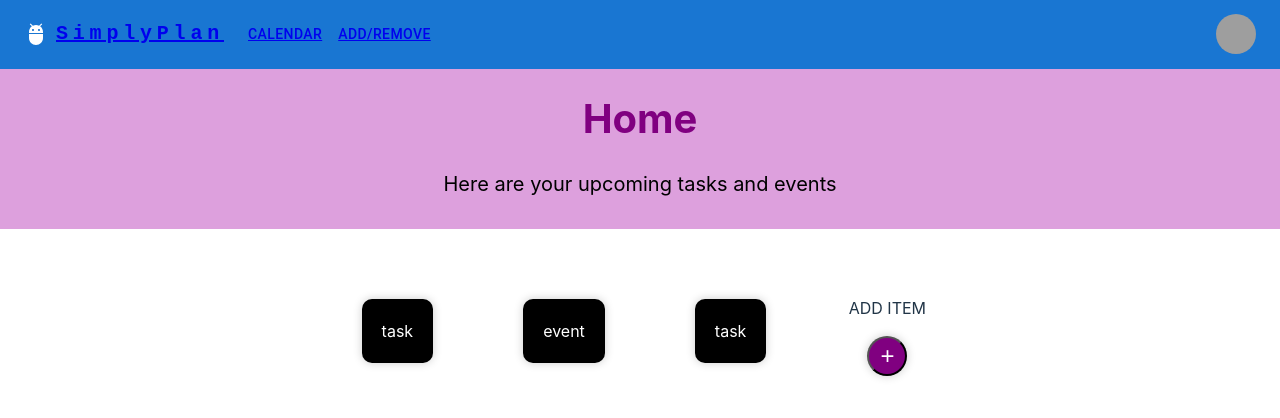
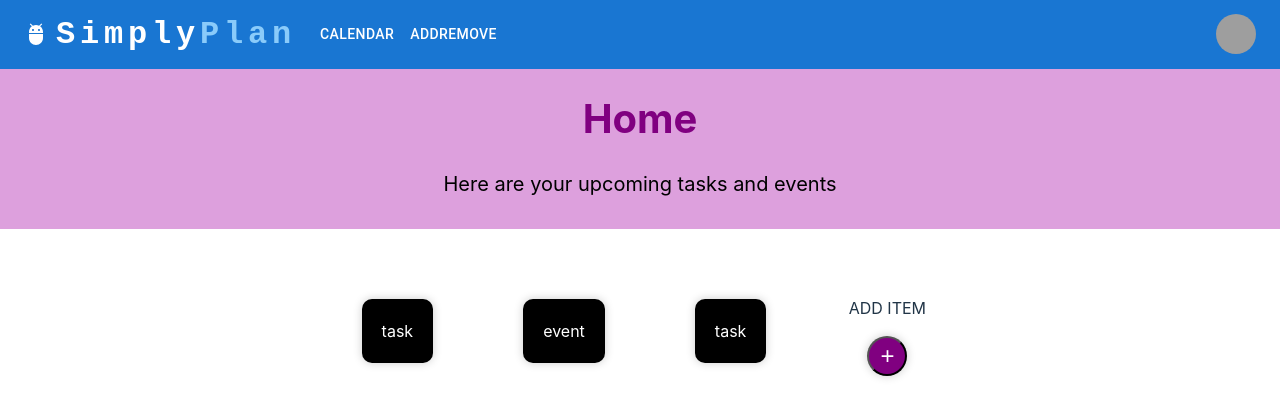
Before and after one commit to saikot-paul/habit-tracker, a React (Vite) app in the folder client/: page /maincontent in a window 1280 px wide. Shown: the top 418 px of the page. Built offline with nearby package versions, Linux system fonts and the light colour scheme; grey boxes are pictures that could not be loaded.

Commit message:
Styled links in the navbar, and added new page

```diff
--- /dev/null
+++ b/client/src/components/navBar/Navbar.css
@@ -0,0 +1,17 @@
+.title {
+    text-decoration: none;
+    font-size: 2rem;
+    margin: 0;
+    color: white;
+  }
+
+  .colored-words {
+    text-decoration: none;
+    font-size: 2rem;
+    color: var(--secondary-color);
+  }
+
+  .navbutton {
+    color: white;
+    text-decoration: none;
+  }
--- a/client/src/components/navBar/NavigationBar.tsx
+++ b/client/src/components/navBar/NavigationBar.tsx
@@ -14,7 +14,9 @@ import MenuItem from "@mui/material/MenuItem";
 import AdbIcon from "@mui/icons-material/Adb";
 import {NavLink} from "react-router-dom";
 
-const pages = ["Calendar", "Add/Remove"];
+import './Navbar.css';
+
+const pages = ["Calendar", "AddRemove"];
 const settings = ["Logout"];
 
 function ResponsiveAppBar() {
@@ -64,7 +66,8 @@ function ResponsiveAppBar() {
               textDecoration: "none",
             }}
           >
-            <NavLink to="/maincontent">SimplyPlan</NavLink>
+            <NavLink className="title" to="/maincontent">Simply</NavLink>
+            <NavLink className="colored-words" to="/maincontent">Plan</NavLink>
           </Typography>
 
           <Box sx={{ flexGrow: 1, display: { xs: "flex", md: "none" } }}>
@@ -122,7 +125,8 @@ function ResponsiveAppBar() {
               textDecoration: "none",
             }}
           >
-            <NavLink to="/maincontent">HOME</NavLink>
+            <NavLink className="title" to="/maincontent">Simply</NavLink>
+            <NavLink className="colored-words" to="/maincontent">Plan</NavLink>
           </Typography>
           <Box sx={{ flexGrow: 1, display: { xs: "none", md: "flex" } }}>
             {pages.map((page) => (
@@ -131,7 +135,7 @@ function ResponsiveAppBar() {
                 onClick={handleCloseNavMenu}
                 sx={{ my: 2, color: "white", display: "block" }}
               >
-                <NavLink to={`/maincontent/${page}`}>{page}</NavLink>
+                <NavLink className="navbutton" to={`/maincontent/${page}`}>{page}</NavLink>
               </Button>
             ))}
           </Box>
--- /dev/null
+++ b/client/src/pages/AddRemove.tsx
@@ -0,0 +1,11 @@
+import Typography from '@mui/material/Typography';
+import NavigationBar from '../components/navBar/NavigationBar';
+
+export default function AddRemove() {
+    return (
+        <div>
+
+            <Typography sx={{typography:'title1'}}>Add or Remove Item</Typography>
+        </div>
+     );
+}
--- a/client/src/pages/MainContent.tsx
+++ b/client/src/pages/MainContent.tsx
@@ -1,5 +1,6 @@
 import BasicDateCalendar from "../components/calender/BasicDateCalender";
 import NavigationBar from "../components/navBar/NavigationBar";
+import AddRemove from "./AddRemove";
 import Home from './Home';
 import { Route, Routes, Router } from "react-router-dom";
 
@@ -11,6 +12,7 @@ export default function MainContent() {
         <Routes>
           <Route path="/" element={<Home/>}/>
           <Route path="Calendar" element={<BasicDateCalendar/>}/>
+          <Route path="AddRemove" element={<AddRemove/>}/>
         </Routes>
 
 
```
